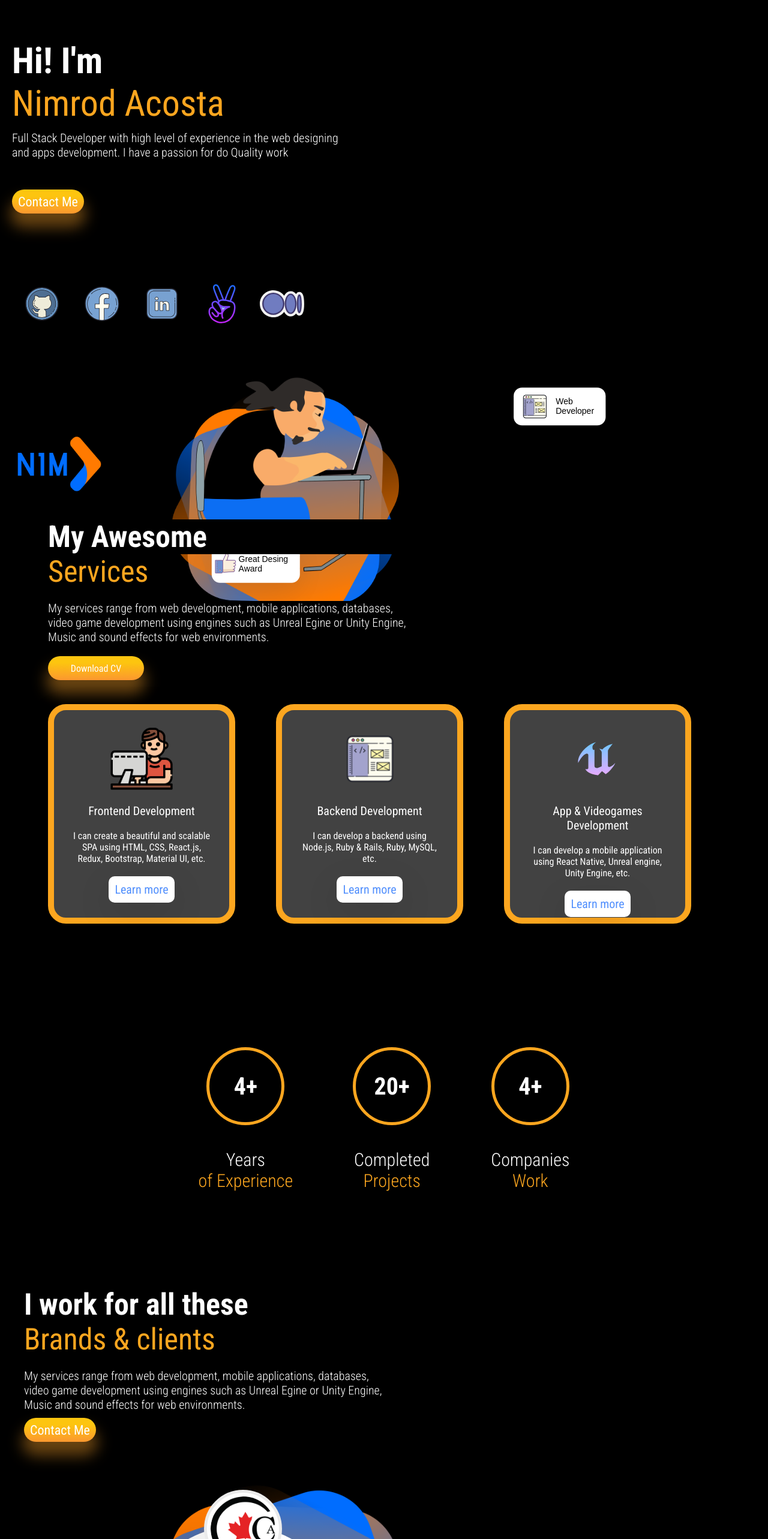
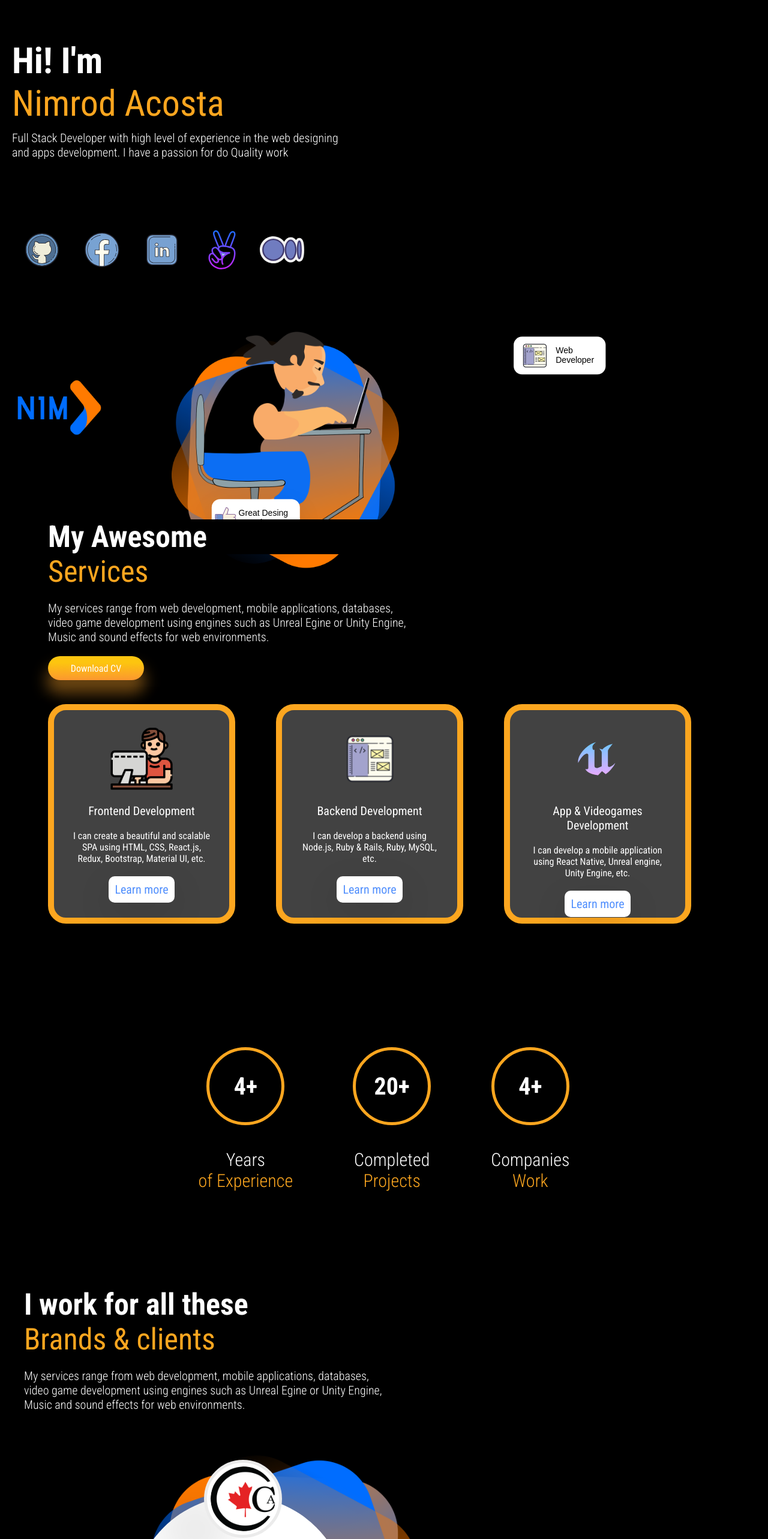
Before and after one commit to nimplay/react-portfolio, a React (Create React App) app: page / in a window 1280 px wide. Shown: the part 234-2800 px from the top of the page at 60% size. Built offline with nearby package versions, Linux system fonts and the light colour scheme.

Commit message:
dellete buttons

```diff
--- a/src/components/intro/Intro.jsx
+++ b/src/components/intro/Intro.jsx
@@ -14,7 +14,6 @@ import Nimplay from '../../img/newLogo.png'
 import { themeContext } from '../../Context';
 import { useContext } from 'react';
 import {motion} from 'framer-motion'
-import {Link} from 'react-scroll'
 
 const Intro = () => {
 
@@ -44,9 +43,6 @@ const Intro = () => {
             do Quality work
           </span>
         </div>
-        <Link spy={true} smooth={true} to="contact-form" activeClass="activeClass">
-        <button className="button i-button">Contact Me</button>
-        </Link>
         <div className="i-icons">
           <a href="https://github.com/nimplay">
             <img src={Github} alt="Github" />
--- a/src/components/works/Works.jsx
+++ b/src/components/works/Works.jsx
@@ -9,7 +9,6 @@ import Background from '../../img/2.png'
 import { themeContext } from '../../Context'
 import { useContext } from 'react'
 import {motion} from 'framer-motion'
-import {Link} from 'react-scroll'
 
 const Works = () => {
   const transition = {duration: 4, type: 'spring'}
@@ -36,9 +35,6 @@ const Works = () => {
         such as Unreal Egine or Unity Engine, <br />
         Music and sound effects for web environments.
       </span>
-      <Link spy={true} smooth={true} to="contact-form" activeClass="activeClass">
-        <button className="button w-button">Contact Me</button>
-      </Link>
     </div>
     <div className="w-right">
       <motion.div
```
